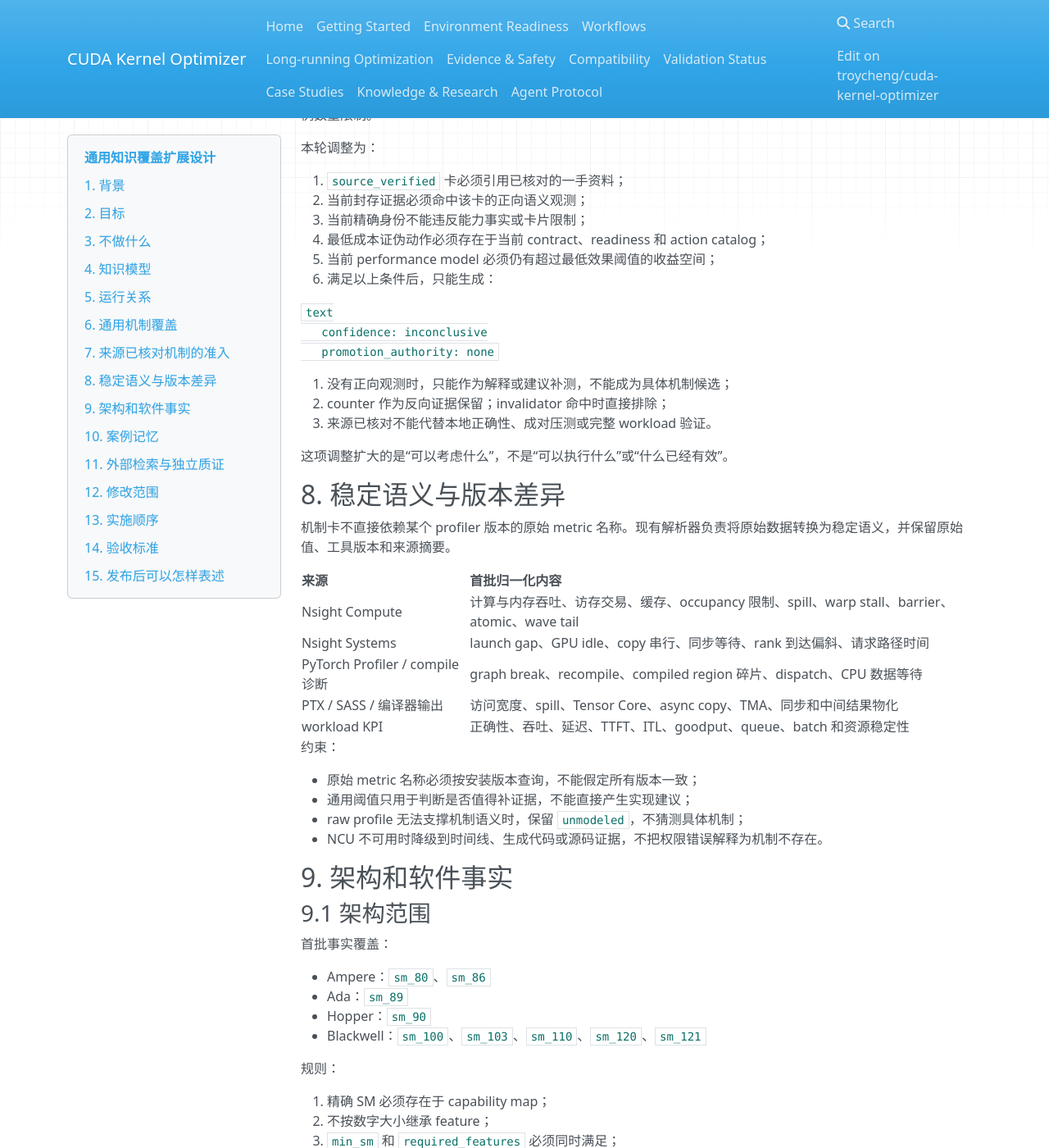
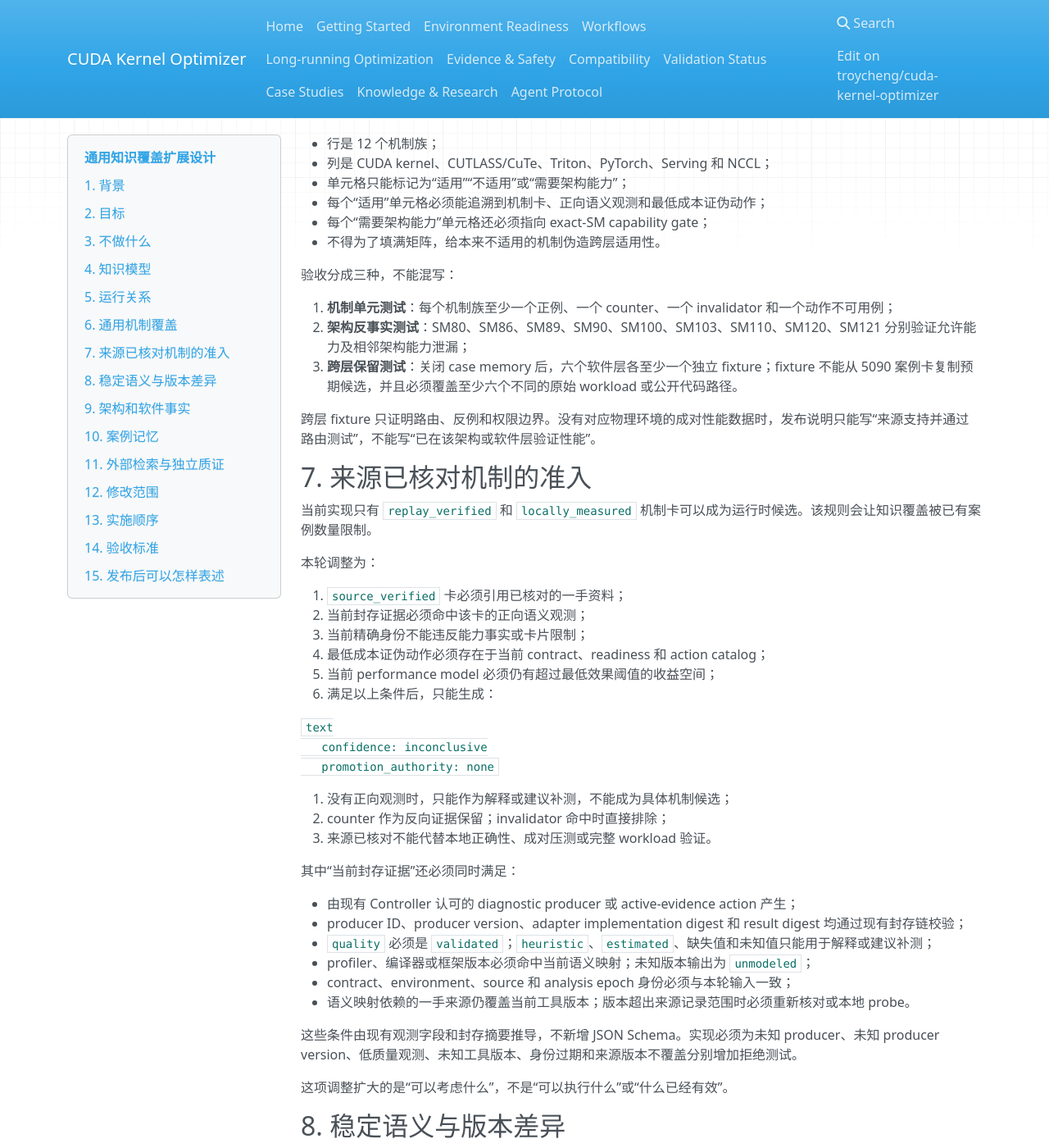
Before and after one commit to troycheng/cuda-kernel-optimizer, an MkDocs documentation site: the page built from docs/maintenance/general-knowledge-coverage-design.md, in a window 1280 px wide and 1400 px high, scrolled down 2685 px. Shown: the whole window at 82% size. Built offline with MkDocs 1.6.1, drawn with Linux system fonts in a browser that asks for light colours; nearby versions of some CDN libraries; some of the changed text lies outside the part shown.

Commit message:
docs: tighten knowledge coverage validation

```diff
--- a/docs/maintenance/general-knowledge-coverage-design.md
+++ b/docs/maintenance/general-knowledge-coverage-design.md
@@ -103,6 +103,25 @@ Controller 仍然只相信本地封存证据。知识层不能直接修改代码
 
 这些机制不包含固定 tile、warp、stage、scheduler 参数或历史提速范围。实现参数由当前环境、能力事实和实验决定。
 
+### 6.1 覆盖矩阵与验证口径
+
+“覆盖”指知识路由能处理声明范围内的证据，不代表已经在每种 GPU 上获得性能收益。实现时必须维护一张机制覆盖矩阵：
+
+- 行是 12 个机制族；
+- 列是 CUDA kernel、CUTLASS/CuTe、Triton、PyTorch、Serving 和 NCCL；
+- 单元格只能标记为“适用”“不适用”或“需要架构能力”；
+- 每个“适用”单元格必须能追溯到机制卡、正向语义观测和最低成本证伪动作；
+- 每个“需要架构能力”单元格还必须指向 exact-SM capability gate；
+- 不得为了填满矩阵，给本来不适用的机制伪造跨层适用性。
+
+验收分成三种，不能混写：
+
+1. **机制单元测试**：每个机制族至少一个正例、一个 counter、一个 invalidator 和一个动作不可用例；
+2. **架构反事实测试**：SM80、SM86、SM89、SM90、SM100、SM103、SM110、SM120、SM121 分别验证允许能力及相邻架构能力泄漏；
+3. **跨层保留测试**：关闭 case memory 后，六个软件层各至少一个独立 fixture；fixture 不能从 5090 案例卡复制预期候选，并且必须覆盖至少六个不同的原始 workload 或公开代码路径。
+
+跨层 fixture 只证明路由、反例和权限边界。没有对应物理环境的成对性能数据时，发布说明只能写“来源支持并通过路由测试”，不能写“已在该架构或软件层验证性能”。
+
 ## 7. 来源已核对机制的准入
 
 当前实现只有 `replay_verified` 和 `locally_measured` 机制卡可以成为运行时候选。该规则会让知识覆盖被已有案例数量限制。
@@ -124,6 +143,17 @@ Controller 仍然只相信本地封存证据。知识层不能直接修改代码
 7. 没有正向观测时，只能作为解释或建议补测，不能成为具体机制候选；
 8. counter 作为反向证据保留；invalidator 命中时直接排除；
 9. 来源已核对不能代替本地正确性、成对压测或完整 workload 验证。
+
+其中“当前封存证据”还必须同时满足：
+
+- 由现有 Controller 认可的 diagnostic producer 或 active-evidence action 产生；
+- producer ID、producer version、adapter implementation digest 和 result digest 均通过现有封存链校验；
+- `quality` 必须是 `validated`；`heuristic`、`estimated`、缺失值和未知值只能用于解释或建议补测；
+- profiler、编译器或框架版本必须命中当前语义映射；未知版本输出为 `unmodeled`；
+- contract、environment、source 和 analysis epoch 身份必须与本轮输入一致；
+- 语义映射依赖的一手来源仍覆盖当前工具版本；版本超出来源记录范围时必须重新核对或本地 probe。
+
+这些条件由现有观测字段和封存摘要推导，不新增 JSON Schema。实现必须为未知 producer、未知 producer version、低质量观测、未知工具版本、身份过期和来源版本不覆盖分别增加拒绝测试。
 
 这项调整扩大的是“可以考虑什么”，不是“可以执行什么”或“什么已经有效”。
 
@@ -273,7 +303,7 @@ Controller 仍然只相信本地封存证据。知识层不能直接修改代码
 - 关闭 case memory 运行通用机制测试；
 - 运行 SM80 至 SM121 的架构反事实矩阵；
 - 运行 5090 保留案例，确认没有退化；
-- 使用可获得的公开或保留证据检查不同 workload family。
+- 使用与 5090 案例独立的六个跨层 fixture 检查 CUDA kernel、CUTLASS/CuTe、Triton、PyTorch、Serving 和 NCCL 路由。
 
 ### 阶段 5：发布准备
 
@@ -297,6 +327,9 @@ Controller 仍然只相信本地封存证据。知识层不能直接修改代码
 10. 5090 保留案例回归不退化；
 11. V1.2 的授权、候选阶段、恢复和终态测试全部通过；
 12. 没有新增 Controller 状态、执行阶段或 JSON Schema。
+13. 覆盖矩阵中每个“适用”单元格都能追溯到机制卡、语义观测和证伪动作；
+14. 六个软件层各有至少一个独立、case-off 的保留 fixture，合计来自至少六个不同 workload 或公开代码路径；
+15. 未知 producer、未知版本、低质量观测、身份过期和来源版本不覆盖均不能让 `source_verified` 卡成为候选。
 
 每个机制至少用一个独立正例、一个反例和一个能力/动作缺失例验证。公开或合成的证据只能证明路由和安全边界，不能证明在对应物理 GPU 上获得性能收益。
 
```
